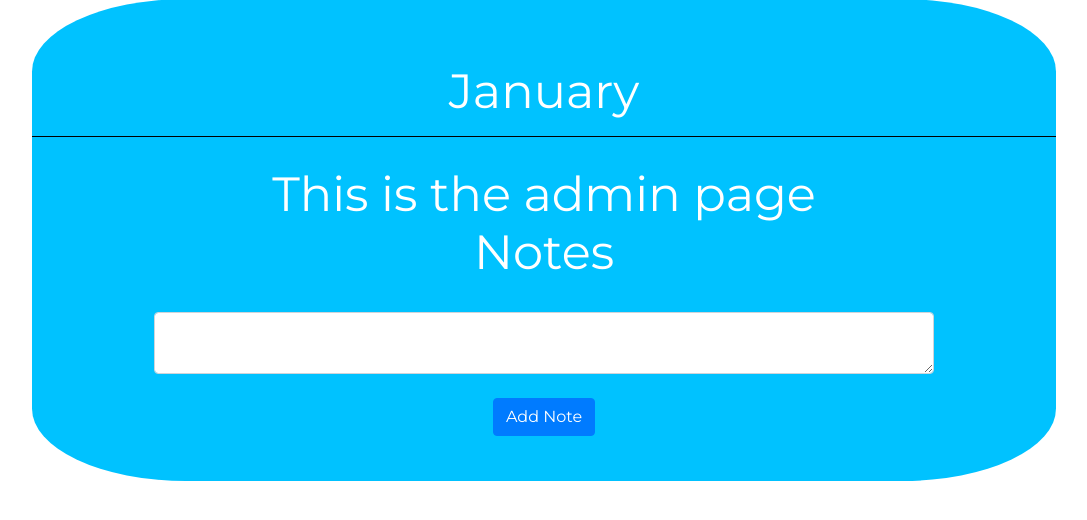
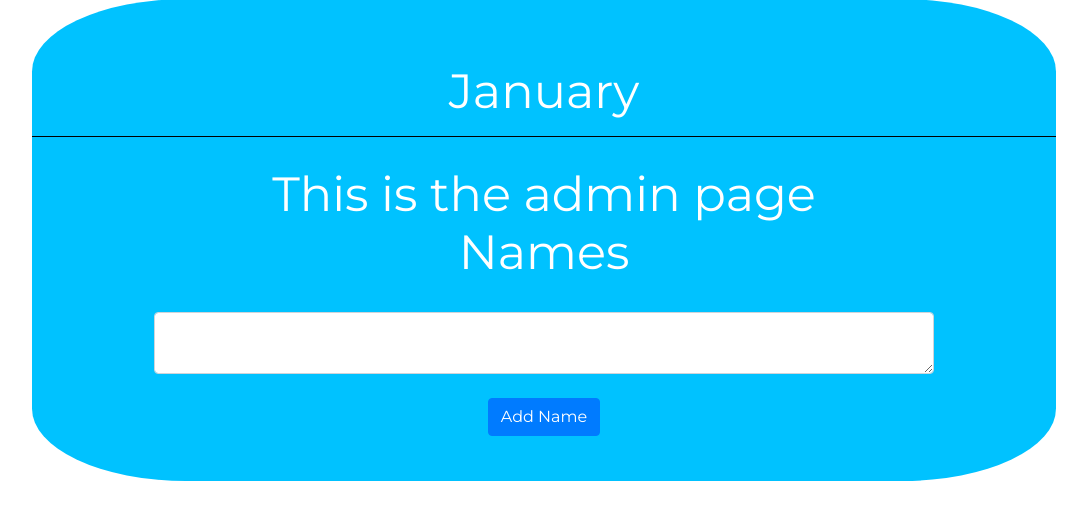
Before and after one commit to SpOOkRS1/Chore-App-3, a Flask app: template templates/admin.html in a window 1280 px wide. Shown: the part 27-547 px from the top of the page, without its empty margins (96-1183 px from the left). Run offline with Flask 2, Linux system fonts and the light colour scheme; the template is opened without the code that fills it, so the values that code supplies are empty; some libraries are stand-ins or nearby versions.

Commit message:
Charles - admin page runs

```diff
--- a/main.py
+++ b/main.py
@@ -3,7 +3,7 @@
 ###################################################
 #importing what we need
 import os
-from flask import Flask, render_template, request
+from flask import Flask, render_template, request, flash
 from flask_sqlalchemy import SQLAlchemy
 
 # creating an instance of a flask application.
@@ -25,19 +25,22 @@ db = SQLAlchemy(app)
 ##################################################
 # Creating a User Table
 ##################################################
+class Name(db.Model):
+    id = db.Column(db.Integer, primary_key=True)
+    data = db.Column(db.String(10000))
+    names = db.Column(db.Text)
+
 
 class User(db.Model):
+  id = db.Column(db.Integer, primary_key=True)
+  description = db.Column(db.Text)
+  names = db.relationship('Name')
 
-  id = db.Column(db.Integer,primary_key=True)
-  code = db.Column(db.Text)
-  description = db.Column(db.Text)
-
-  def __init__(self,code,description):
-    self.code = code
+  def __init__(self,description):
     self.description = description
 
   def __repr__(self):
-    return (f"Code: {self.code} Description:{self.description}")
+    return (f"Description:{self.description}")
 
 db.create_all()
 #####################################################
@@ -52,10 +55,20 @@ def login():
 
   return render_template('login.html')
 
-@app.route('/admin')
+@app.route('/admin', methods=['GET', 'POST'])
 def admin():
+    if request.method == 'POST':
+        name = request.form.get('note')
 
-  return render_template('admin.html')
+        if len(name) < 1:
+            flash('Name is too short!', category='error')
+        else:
+            new_name = Name(data=name)
+            db.session.add(new_name)
+            db.session.commit()
+            flash('Name added!', category='success')
+
+    return render_template("admin.html")
 
 # Creating a route for the add page
 @app.route('/add')
--- a/templates/admin.html
+++ b/templates/admin.html
@@ -1,22 +1,19 @@
 {% extends "base.html" %} {% block title %}Home{% endblock %}
 {% block content%}
 <h1>This is the admin page</h1>
-<h1 align="center">Notes</h1>
+<h1 align="center">Names</h1>
 <ul class="list-group list-group-flush" id="notes">
-   {% for note in user.notes %}
+   {% for name in Name %}
    <li class="list-group-item">
-      {{ note.data }}
-      <button type="button" class="close" onClick= "deleteNote({{ note.id }})">
-      <span aria-hidden="true">&times;</span>
-      </button>
+      {{ name.data }}
    </li>
    {% endfor %}
 </ul>
 <form method="POST">
-   <textarea name="note" id="note" class="form-control"></textarea>
+   <textarea name="name" id="name" class="form-control"></textarea>
    <br />
    <div align="center">
-      <button type="submit" class="btn btn-primary">Add Note</button>
+      <button type="submit" class="btn btn-primary">Add Name</button>
    </div>
 </form>
 {% endblock %}
```
Also changed, not shown: data.sqlite.
